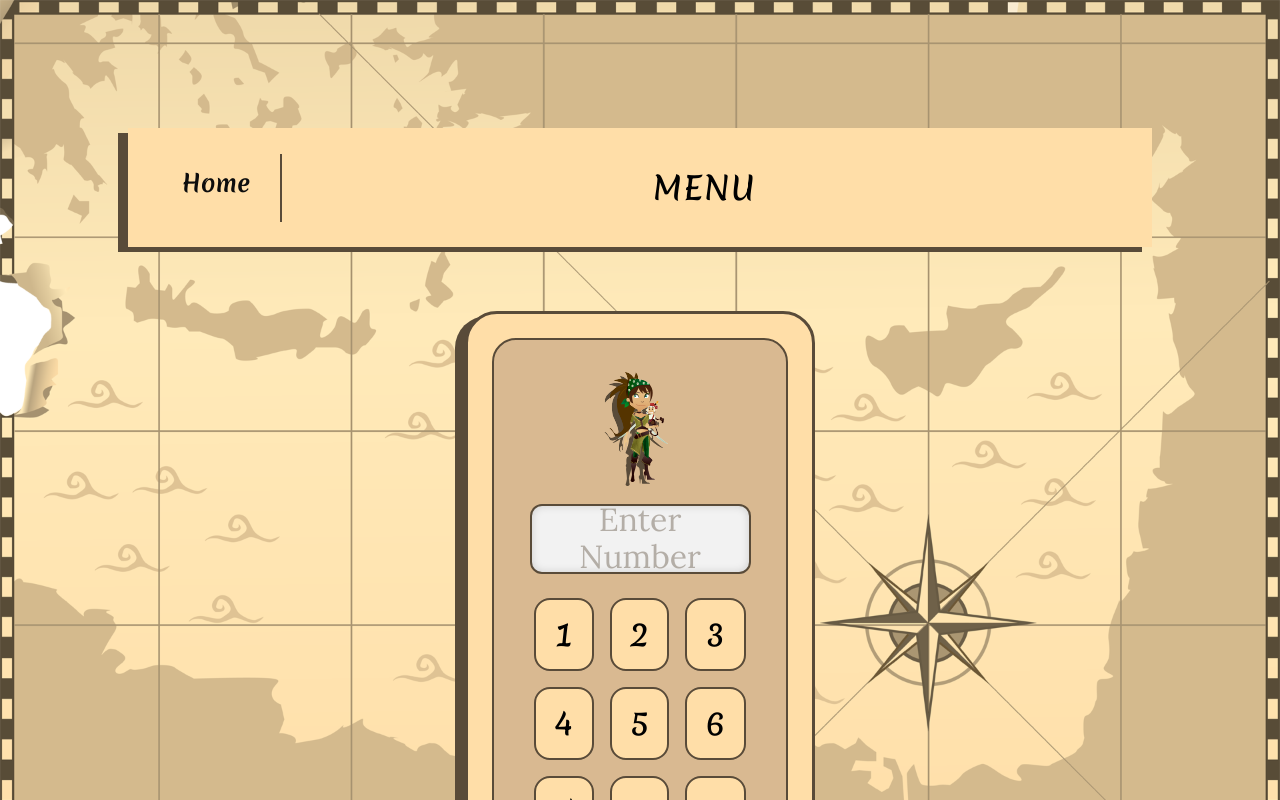
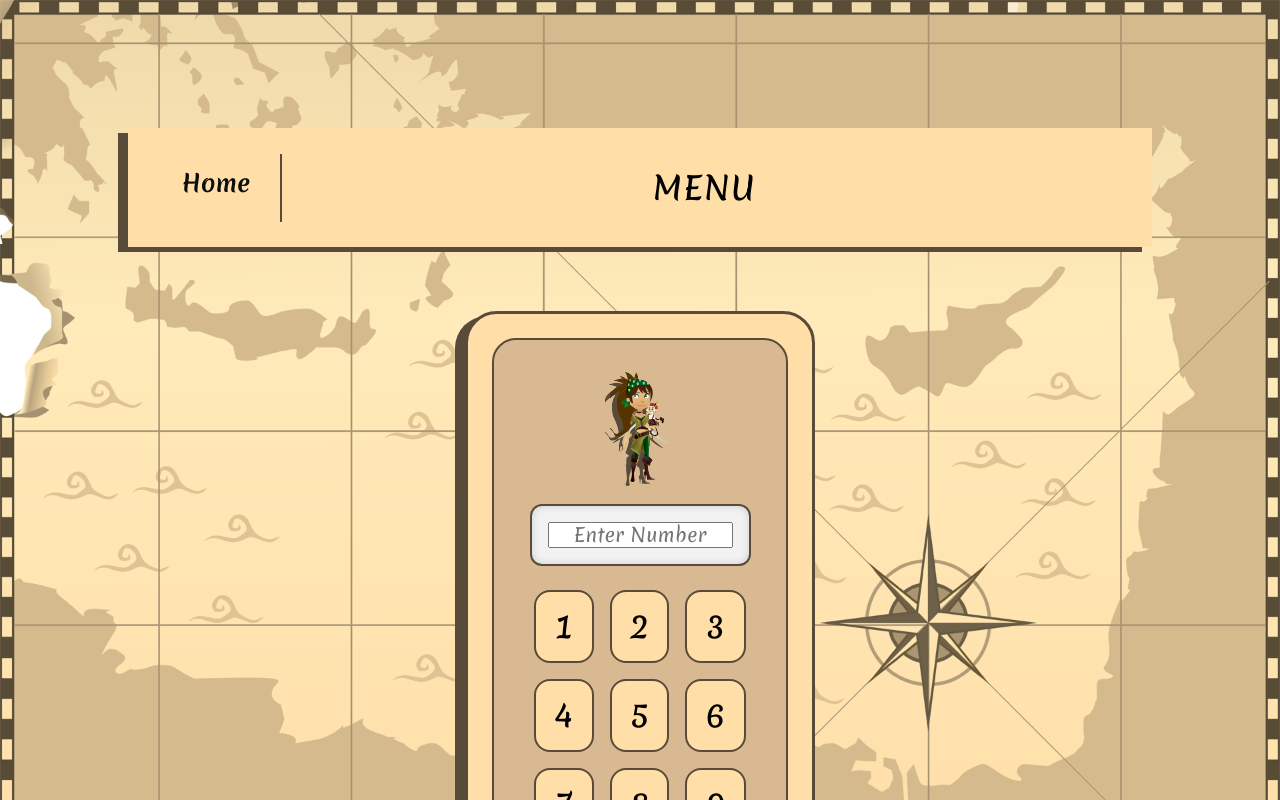
Before and after one commit to 404pandas/react-portfolio, a React (Vite) app in the folder client/: page /phone in a window 1280 px wide. Shown: the top 800 px of the page. Built offline with nearby package versions, Linux system fonts and the light colour scheme.

Commit message:
Styling fixed

```diff
--- a/client/src/assets/css/phoneScreen.css
+++ b/client/src/assets/css/phoneScreen.css
@@ -38,7 +38,7 @@
 }
 
 .phone-display {
-  height: 70px;
+  height: auto;
   margin: 0.5rem auto 1.5rem auto;
   width: 85%;
   background: var(--white);
@@ -123,3 +123,9 @@
 .call-btn:hover {
   background: #95e295;
 }
+
+.phone-input {
+  width: 100%;
+  font-size: 60%;
+  text-align: center;
+}
--- a/client/src/pages/PhoneScreen/index.jsx
+++ b/client/src/pages/PhoneScreen/index.jsx
@@ -19,16 +19,26 @@ const PhoneScreen = () => {
     console.log("Calling:", number || "(no number)");
   };
 
-  // Format number for display: 7773333333 -> 777-333-3333
+  // Format number for display with dashes
   const formatNumber = (num) => {
-    const digitsOnly = num.replace(/\D/g, ""); // strip non-digit characters
-    if (digitsOnly.length <= 3) return digitsOnly;
+    const digitsOnly = num.replace(/\D/g, ""); // keep only digits
+    if (digitsOnly.length <= 3) return num; // leave as-is if short
     if (digitsOnly.length <= 6)
-      return `${digitsOnly.slice(0, 3)}-${digitsOnly.slice(3)}`;
+      return `${digitsOnly.slice(0, 3)}-${digitsOnly.slice(3)}${num
+        .replace(/\d/g, "")
+        .replace(/-/g, "")}`;
     return `${digitsOnly.slice(0, 3)}-${digitsOnly.slice(
       3,
       6
-    )}-${digitsOnly.slice(6, 10)}`;
+    )}-${digitsOnly.slice(6, 10)}${num.replace(/\d/g, "").replace(/-/g, "")}`;
+  };
+
+  // Handle keyboard typing
+  const handleInputChange = (e) => {
+    const value = e.target.value;
+    // Keep only 0-9, *, #
+    const filtered = value.replace(/[^0-9*#]/g, "").slice(0, 15);
+    setNumber(filtered);
   };
 
   return (
@@ -41,11 +51,13 @@ const PhoneScreen = () => {
 
         {/* Phone Number Input */}
         <div className="phone-display">
-          {number ? (
-            <span>{formatNumber(number)}</span>
-          ) : (
-            <span className="placeholder">Enter Number</span>
-          )}
+          <input
+            type="text"
+            value={formatNumber(number)}
+            onChange={handleInputChange}
+            placeholder="Enter Number"
+            className="phone-input"
+          />
         </div>
 
         {/* Keypad */}
```
